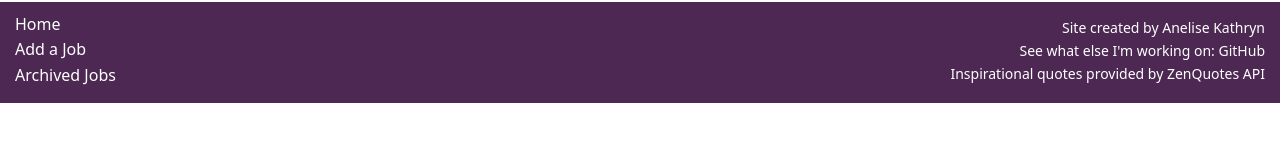
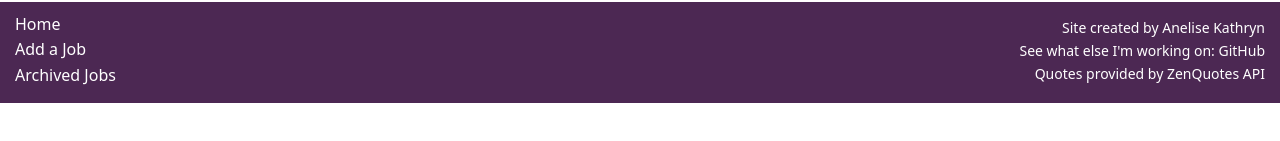
Before and after one commit to anelisekathryn/job-hunt, a React (Create React App) app: page / in a window 1280 px wide. Shown: the part 521-662 px from the top of the page. Built offline with nearby package versions, Linux system fonts and the light colour scheme; no server answers.

Commit message:
readme udpate

```diff
--- a/src/App.js
+++ b/src/App.js
@@ -100,7 +100,7 @@ function App() {
           <div className="right-footer">
             <p>Site created by Anelise Kathryn</p>
             <p>See what else I'm working on: <a href="https://github.com/anelisekathryn" target="_blank" rel="noreferrer">GitHub</a></p>
-            <p>Inspirational quotes provided by <a href="https://zenquotes.io/" target="_blank" rel="noreferrer">ZenQuotes API</a></p>
+            <p>Quotes provided by <a href="https://zenquotes.io/" target="_blank" rel="noreferrer">ZenQuotes API</a></p>
           </div>
         </div>
       </footer>
```
Also changed, not shown: 1 other file (tests, documents, lock files or other folders).
